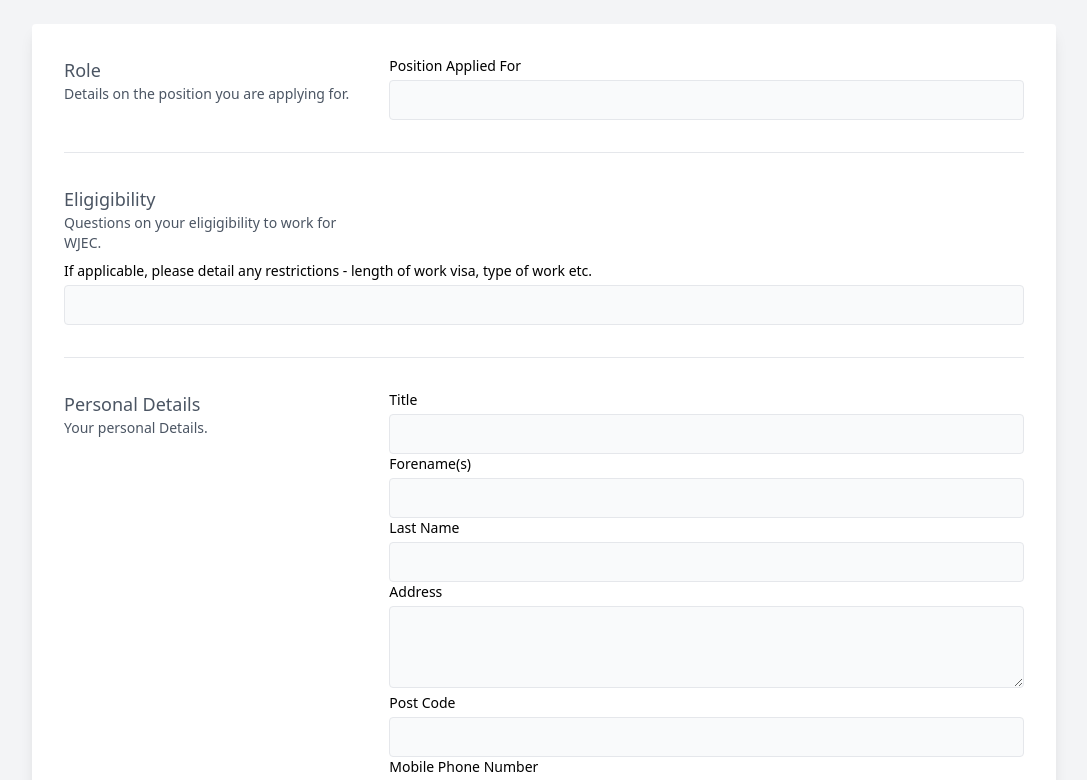
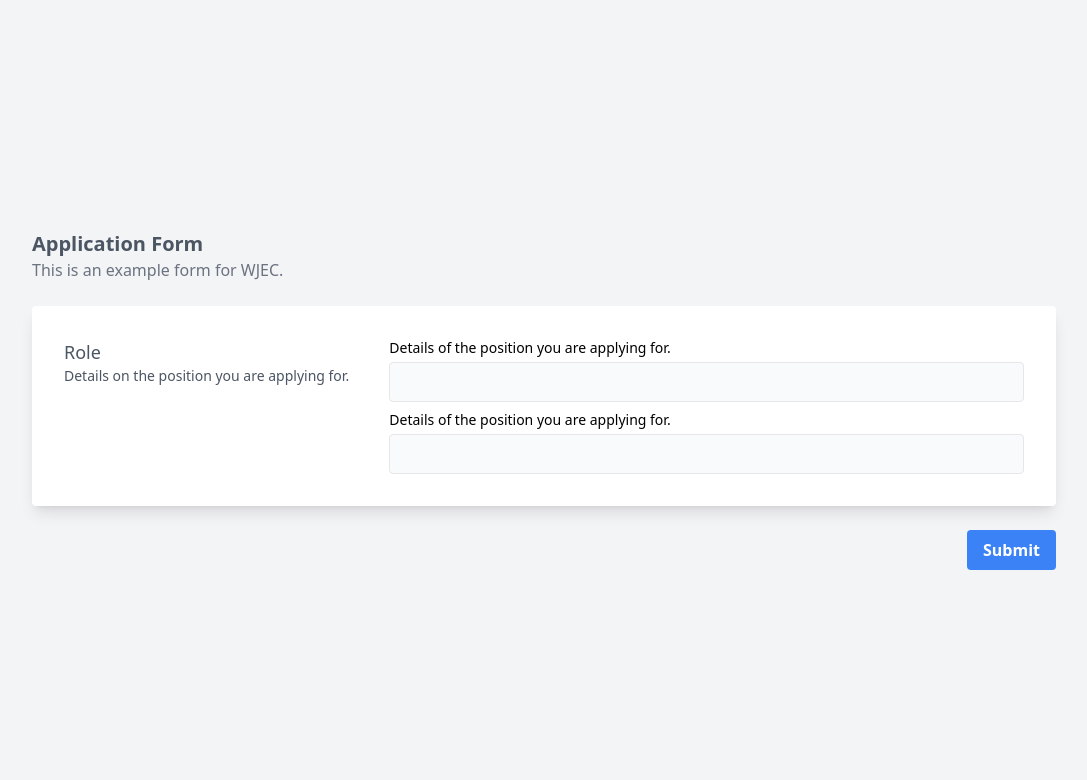
Before and after one commit to Danny-ONeill-James/simple-application-form-wjec, a Next.js app: page / in a window 1280 px wide. Shown: the top 780 px of the page, without its empty margins (96-1183 px from the left). Built offline with nearby package versions, Linux system fonts and the light colour scheme.

Commit message:
feat: basic form input componentised.

```diff
--- a/src/app/components/form.tsx
+++ b/src/app/components/form.tsx
@@ -1,10 +1,47 @@
-import FormLineBreak from "./formLineBreak";
+import FormFieldsGroup from "./formFieldsGroup";
+import FormSection from "./formSection";
 import FormSideBar from "./formSideBar";
 import FormTextField from "./formTextField";
 
 const Form = () => {
   return (
     <div className="min-h-screen p-6 bg-gray-100 flex items-center justify-center">
+      <div className="container max-w-screen-lg mx-auto">
+        <form>
+          <h2 className="font-semibold text-xl text-gray-600">
+            Application Form
+          </h2>
+          <p className="text-gray-500 mb-6">
+            This is an example form for WJEC.
+          </p>
+          <FormSection>
+            <FormSideBar
+              title="Role"
+              paragraph="Details on the position you are applying for."
+            />
+            <FormFieldsGroup>
+              <FormTextField
+                IdAndName={"Position"}
+                label={"Details of the position you are applying for."}
+                required={true}
+              />
+              <FormTextField
+                IdAndName={"Position"}
+                label={"Details of the position you are applying for."}
+                required={true}
+              />
+            </FormFieldsGroup>
+          </FormSection>
+          <div className="md:col-span-5 text-right">
+            <div className="inline-flex items-end">
+              <button className="bg-blue-500 hover:bg-blue-700 text-white font-bold py-2 px-4 rounded">
+                Submit
+              </button>
+            </div>
+          </div>
+        </form>
+      </div>
+      {/* <div className="min-h-screen p-6 bg-gray-100 flex items-center justify-center">
         <div className="container max-w-screen-lg mx-auto">
           <div>
             <div className="bg-white rounded shadow-lg p-4 px-4 md:p-8 mb-6">
@@ -126,6 +163,7 @@ const Form = () => {
             </div>
           </div>
         </div>
+      </div> */}
     </div>
   );
 };
--- /dev/null
+++ b/src/app/components/formFieldsGroup.tsx
@@ -0,0 +1,13 @@
+import { PropsWithChildren } from "react";
+
+const FormFieldsGroup = ({ children }: PropsWithChildren) => {
+  return (
+    <div className="lg:col-span-2">
+      <div className="grid gap-4 gap-y-2 text-sm grid-cols-1 md:grid-cols-5">
+        {children}
+      </div>
+    </div>
+  );
+};
+
+export default FormFieldsGroup;
--- /dev/null
+++ b/src/app/components/formSection.tsx
@@ -0,0 +1,13 @@
+import { PropsWithChildren, ReactNode } from "react";
+
+const FormSection = ({ children }: PropsWithChildren) => {
+  return (
+    <div className="bg-white rounded shadow-lg p-4 px-4 md:p-8 mb-6">
+      <div className="grid gap-4 gap-y-2 text-sm grid-cols-1 lg:grid-cols-3">
+        {children}
+      </div>
+    </div>
+  );
+};
+
+export default FormSection;
--- a/src/app/components/formTextField.tsx
+++ b/src/app/components/formTextField.tsx
@@ -6,7 +6,7 @@ interface FormTextField {
 
 const FormTextField = (props: FormTextField) => {
   return (
-    <div className="md:col-span-4">
+    <div className="md:col-span-5">
       <label htmlFor={props.IdAndName}>{props.label}</label>
       <input
         id={props.IdAndName}
```
Lines whose indentation alone changed are shown as unchanged.
